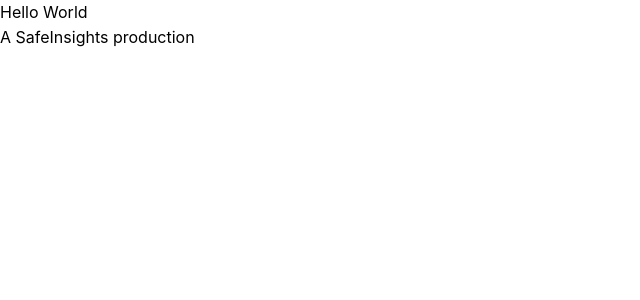
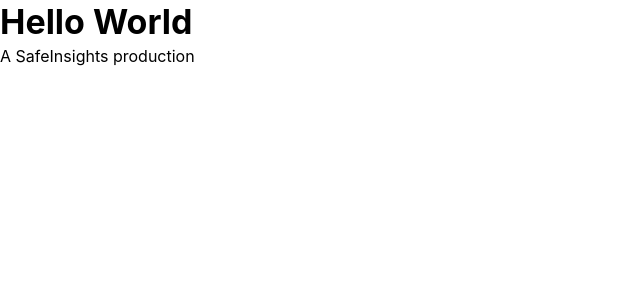
Before and after one commit to safeinsights/app-template, a Next.js app: page / in a window 1280 px wide. Shown: the top 300 px of the page, without its empty margins (0-640 px from the left). Built offline with nearby package versions, Linux system fonts and the light colour scheme.

Commit message:
use mantine's layer styles
this is recomended for nextjs. not sure if still needed in 15, but can't hurt

```diff
--- a/src/app/layout.tsx
+++ b/src/app/layout.tsx
@@ -1,7 +1,7 @@
 import type { Metadata } from 'next'
 
 import './globals.css'
-import '@mantine/core/styles.css'
+import '@mantine/core/styles.layer.css'
 import { Providers } from '@/components/providers'
 
 export const metadata: Metadata = {
--- a/src/app/page.tsx
+++ b/src/app/page.tsx
@@ -1,4 +1,5 @@
 import { css } from '../../styled-system/css'
+import { Title } from '@mantine/core'
 
 const pageStyles = css({
     display: 'grid',
@@ -27,7 +28,9 @@
 export default function Home() {
     return (
         <div className={pageStyles}>
-            <main className={mainStyles}>Hello World</main>
+            <main className={mainStyles}>
+                <Title>Hello World</Title>
+            </main>
             <footer className={footerStyles}>A SafeInsights production</footer>
         </div>
     )
```
